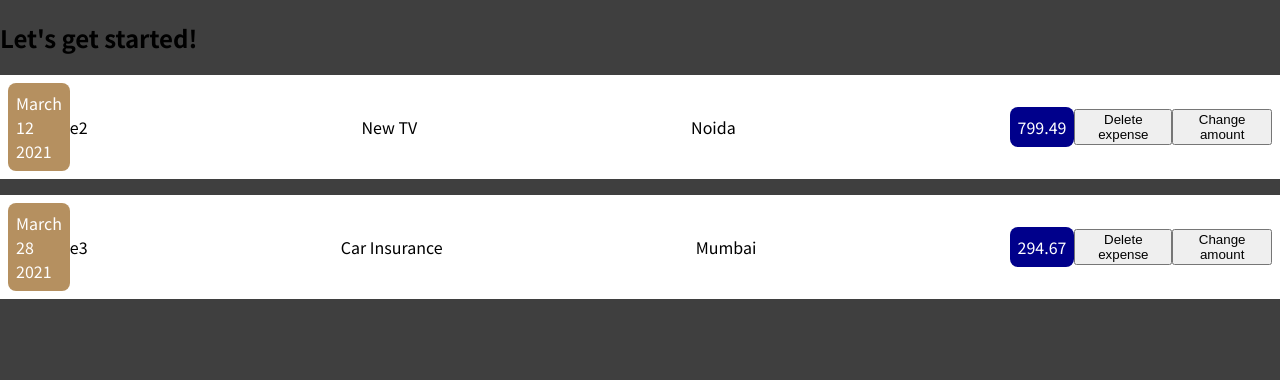
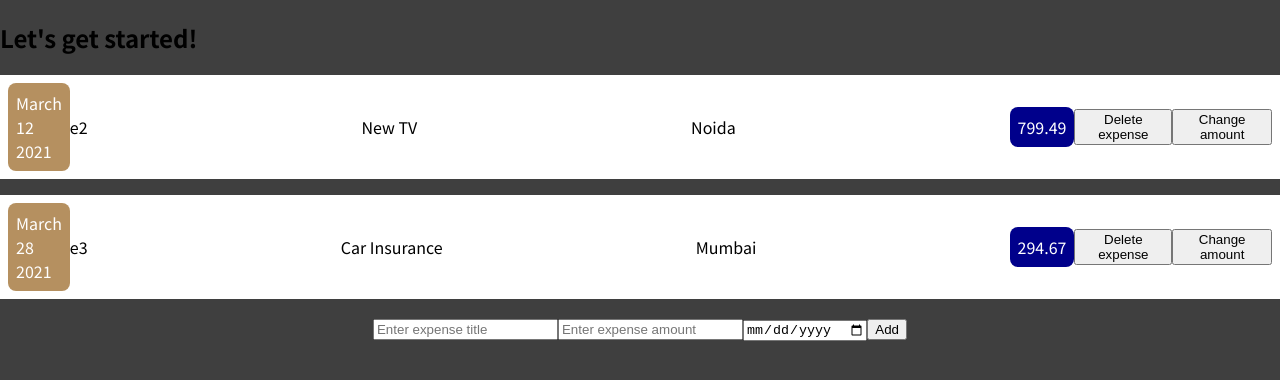
Before and after one commit to sps-398/react-course, a React (Create React App) app: page / in a window 1280 px wide. Shown: the top 380 px of the page. Built offline with nearby package versions, Linux system fonts and the light colour scheme.

Commit message:
task3_ass2_react

```diff
--- a/src/App.js
+++ b/src/App.js
@@ -1,10 +1,12 @@
 import Expenses from './components/Expenses/Expenses';
+import ExpenseForm from './components/ExpenseForm';
 
 function App() {
   return (
     <div>
       <h2>Let's get started!</h2>
       <Expenses></Expenses>
+      <ExpenseForm></ExpenseForm>
     </div>
   );
 }
--- /dev/null
+++ b/src/components/ExpenseForm.css
@@ -0,0 +1,5 @@
+.add_expense_form {
+    display: flex;
+    justify-content: center;
+    align-items: center;
+}
--- /dev/null
+++ b/src/components/ExpenseForm.js
@@ -0,0 +1,16 @@
+import './ExpenseForm.css';
+
+function ExpenseForm() {
+    return (
+        <div className="add_expense_form">
+            <form>
+                <input type="text" onChange={e => console.log(e.target.value)} placeholder="Enter expense title" name="expense_title"></input>
+                <input type="number" placeholder="Enter expense amount" name="expense_amount"></input>
+                <input type="date" name="expense_date"></input>
+                <button type="submit">Add</button>
+            </form>
+        </div>
+    );
+}
+
+export default ExpenseForm;
```
